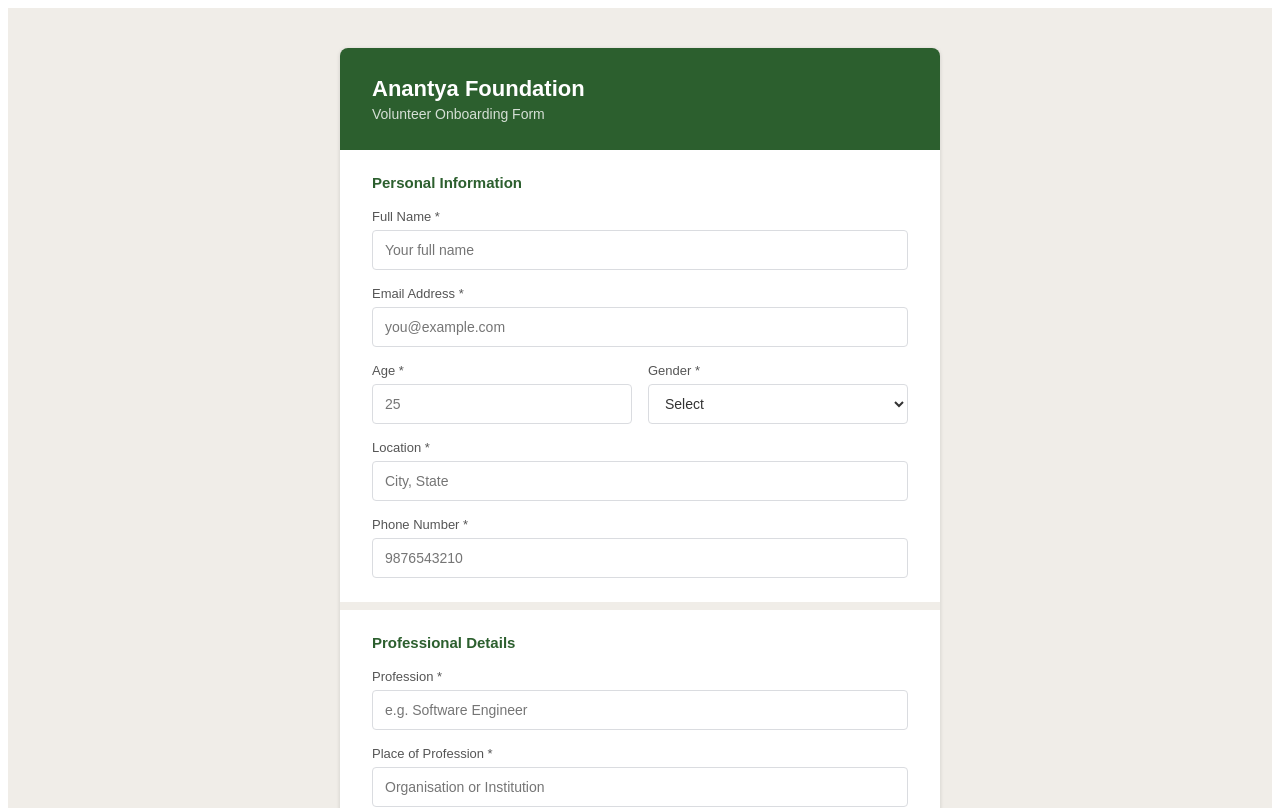
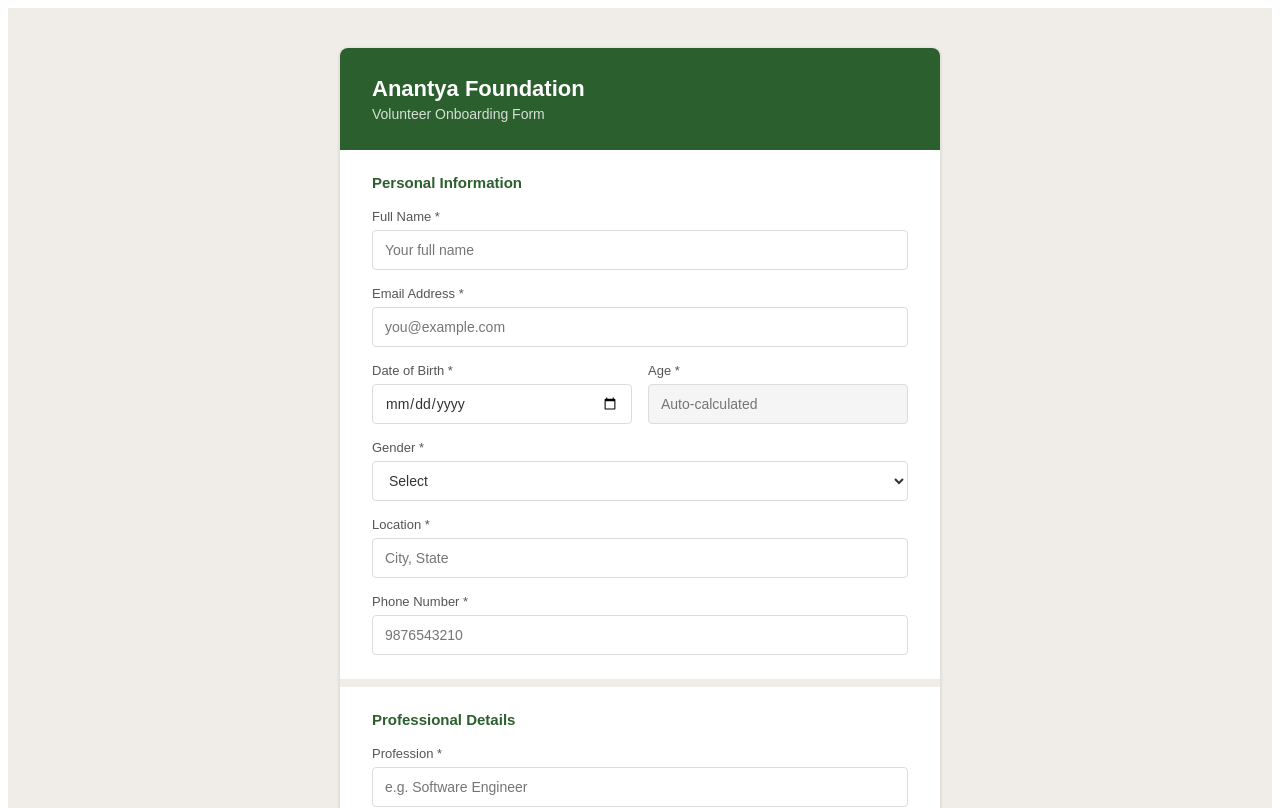
Before and after one commit to Rachit74/anantya-views, a Vue app: page /onboarding in a window 1280 px wide. Shown: the top 808 px of the page. Built offline with nearby package versions, Linux system fonts and the light colour scheme.

Commit message:
add dob field, auto calculate age

```diff
--- a/src/views/OnboardingView.vue
+++ b/src/views/OnboardingView.vue
@@ -1,6 +1,6 @@
 <script setup>
 import axios from 'axios'
-import { reactive, ref } from 'vue'
+import { reactive, ref, watch } from 'vue'
 
 const BASE_URL = 'http://localhost:8000'
 
@@ -11,6 +11,7 @@
   email: '',
   fullname: '',
   age: null,
+  dob: '',
   gender: '',
   location: '',
   phone_number: '',
@@ -53,21 +54,29 @@
   else form.department.splice(idx, 1)
 }
 
+watch(() => form.dob, (dob) => {
+  if (!dob) { form.age = null; return }
+  const today = new Date()
+  const birth = new Date(dob)
+  let age = today.getFullYear() - birth.getFullYear()
+  const notHadBirthdayYet =
+    today.getMonth() < birth.getMonth() ||
+    (today.getMonth() === birth.getMonth() && today.getDate() < birth.getDate())
+  if (notHadBirthdayYet) age--
+  form.age = age
+})
+
 const uploadToCloudinary = async (file, formField, uploading, done) => {
   uploading.value = true
   done.value = false
-
   try {
     const formData = new FormData()
     formData.append('file', file)
     formData.append('upload_preset', CLOUDINARY_UPLOAD_PRESET)
-
     const { data } = await axios.post(
       `https://api.cloudinary.com/v1_1/${CLOUDINARY_CLOUD_NAME}/auto/upload`,
       formData
     )
-
-    // data.secure_url is the permanent HTTPS URL — stored in form, sent to FastAPI
     form[formField] = data.secure_url
     done.value = true
   } catch (err) {
@@ -96,14 +105,10 @@
     submitMessage.value = 'Please wait for file uploads to finish.'
     return
   }
-
   isSubmitting.value = true
   submitMessage.value = ''
   submitSuccess.value = false
-
   try {
-    // At this point form.government_id_picture and form.member_picture
-    // are already Cloudinary HTTPS URLs — FastAPI receives them as HttpUrl strings
     await axios.post(`${BASE_URL}/onboard`, {
       ...form,
       age: Number(form.age),
@@ -144,9 +149,15 @@
 
           <div class="row">
             <div class="field">
+              <label>Date of Birth *</label>
+              <input v-model="form.dob" type="date" required />
+            </div>
+            <div class="field">
               <label>Age *</label>
-              <input v-model.number="form.age" type="number" min="1" max="120" placeholder="25" required />
+              <input v-model.number="form.age" type="number" placeholder="Auto-calculated" readonly />
             </div>
+          </div>
+
           <div class="field">
             <label>Gender *</label>
             <select v-model="form.gender" required>
@@ -156,7 +167,6 @@
               <option>Non-binary</option>
               <option>Prefer not to say</option>
             </select>
-            </div>
           </div>
 
           <div class="field">
@@ -337,6 +347,7 @@
 input[type="text"],
 input[type="email"],
 input[type="number"],
+input[type="date"],
 select {
   width: 100%;
   height: 40px;
@@ -438,4 +449,10 @@
   .section { padding: 20px; }
   .submit-area { padding: 20px; }
 }
+
+input[readonly] {
+  background: #f5f5f5;
+  color: #888;
+  cursor: default;
+}
 </style>
```
Lines whose indentation alone changed are shown as unchanged.
